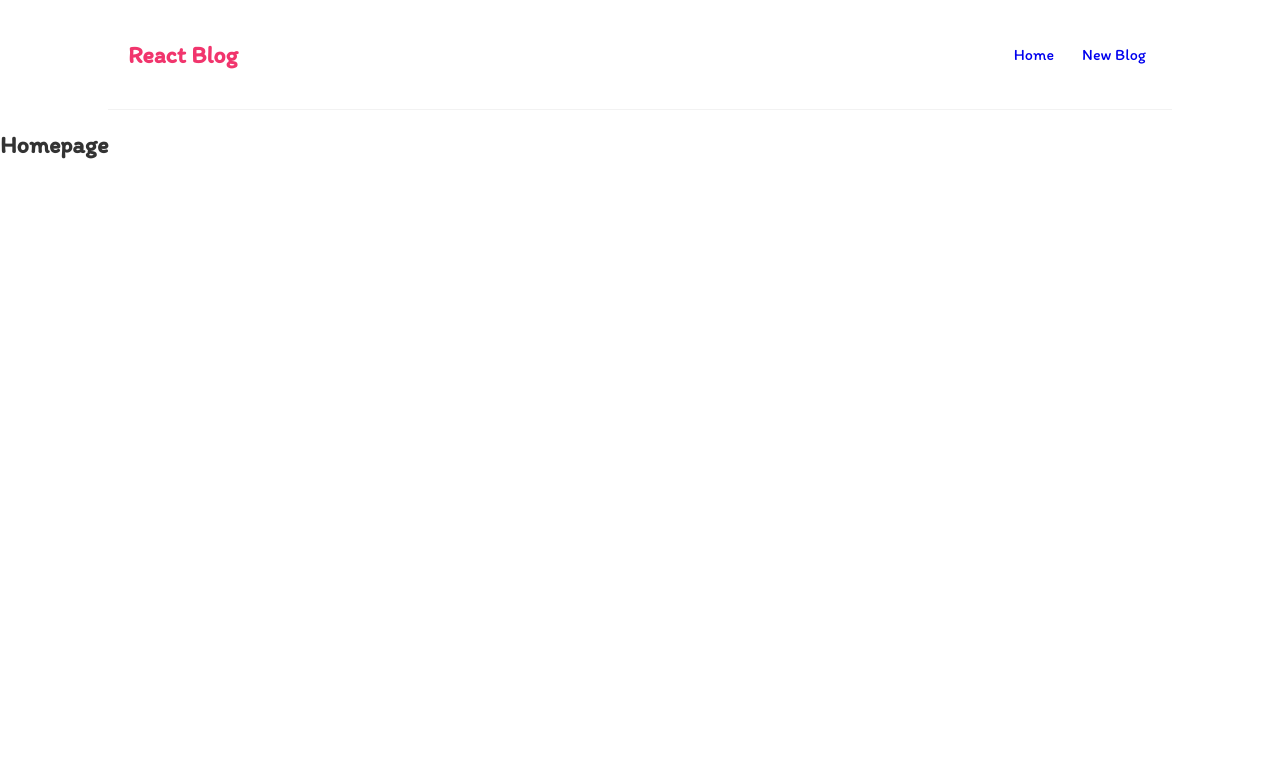
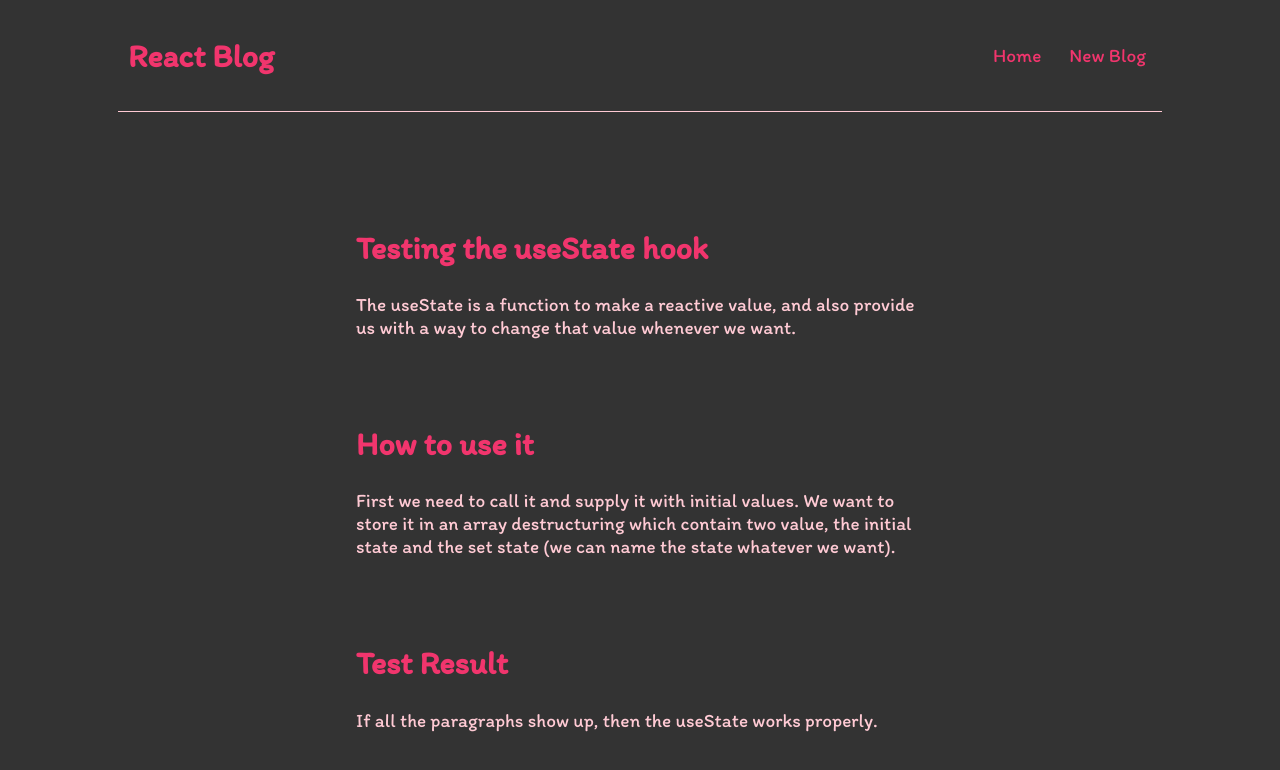
Before and after one commit to Cosmochil/react-blog, a React (Create React App) app: page /blog in a window 1280 px wide. Shown: the top 770 px of the page. Built offline with nearby package versions, Linux system fonts and the light colour scheme.

Commit message:
Add files via upload

```diff
--- a/src/components/Body.jsx
+++ b/src/components/Body.jsx
@@ -1,15 +1,51 @@
-import React from 'react'
+import { React, useState } from "react";
 import styled from "styled-components";
 
 function Body() {
-    const Body = styled.div`
+  const [blogs, setBlogs] = useState([
+    {
+      title: "Testing the useState hook",
+      body: "The useState is a function to make a reactive value, and also provide us with a way to change that value whenever we want.",
+      id: 1,
+    },
+    {
+      title: "How to use it",
+      body: "First we need to call it and supply it with initial values. We want to store it in an array destructuring which contain two value, the initial state and the set state (we can name the state whatever we want).",
+      id: 2,
+    },
+    {
+      title: "Test Result",
+      body: "If all the paragraphs show up, then the useState works properly.",
+      id: 3,
+    },
+  ]);
+  const Body = styled.div``;
+  const ContentContainer = styled.div`
+    padding: 10px 16px;
+    margin: 20px 0;
+    &: hover {
+      box-shadow: 1px 3px 9px rgba(255, 229, 217, 0.1);
+    }
+  `;
+  const ContentHeader = styled.h2`
+    font-size: 2rem;
+    color: #f1356d;
+  `;
 
-    `;
-    return (
-      <Body>
-        <h2>Homepage</h2>
-      </Body>
-    );
+  const Content = styled.p`
+    font-size: 1.2rem;
+  `;
+
+  return (
+    <Body>
+      {blogs.map((blog) => (
+        <ContentContainer key={blog.id}>
+          <ContentHeader>{blog.title}</ContentHeader>
+          <Content>{blog.body}</Content>
+        </ContentContainer>
+      ))}
+    </Body>
+  );
 }
 
-export default Body
+export default Body;
--- a/src/components/Navbar.jsx
+++ b/src/components/Navbar.jsx
@@ -1,17 +1,18 @@
-import React from 'react'
-import styled from 'styled-components'
+import React from "react";
+import styled from "styled-components";
 
 function Navbar() {
   const Navbar = styled.nav`
-        padding: 20px;
+    padding: 10px;
     display: flex;
     align-items: center;
     max-width: 80vw;
     margin: 0 auto;
-        border-bottom: 1px solid #f2f2f2;
+    border-bottom: 1px solid #ffcad4;
   `;
   const NavHeader = styled.h1`
     color: #f1356d;
+    font-size: 2em;
   `;
   const NavLinkContainer = styled.div`
     margin-left: auto;
@@ -19,9 +20,11 @@ function Navbar() {
   const NavLinks = styled.a`
     margin-left: 16px;
     text-decoration: none;
+    font-size: 1.2rem;
     padding: 6px;
+    color: #f1356d;
     &: hover {
-        color: #f1356d;
+      color: #ffcad4;
     }
   `;
 
@@ -38,4 +41,4 @@ function Navbar() {
   );
 }
 
-export default Navbar
+export default Navbar;
--- a/src/index.css
+++ b/src/index.css
@@ -8,5 +8,6 @@ body {
   font-family: 'ItimReg';
   -webkit-font-smoothing: antialiased;
   -moz-osx-font-smoothing: grayscale;
-  color: #333;
+  background: #333;
+  color: #ffcad4;
 }
--- a/src/pages/Blog.jsx
+++ b/src/pages/Blog.jsx
@@ -1,16 +1,22 @@
 import React from 'react'
 import Navbar from '../components/Navbar'
 import Body from '../components/Body'
+import styled from 'styled-components'
 
 function Blog() {
+    const Content = styled.div`
+        max-width: 600px;
+        margin: 40px auto;
+        padding: 20px;
+    `;
     return (
-        <div className="Blog">
-            <Navbar />
-            <div className="content">
-                <Body />
-            </div>
-        </div>
-    )
+      <div className="Blog">
+        <Navbar />
+        <Content className="content">
+          <Body />
+        </Content>
+      </div>
+    );
 }
 
 export default Blog
```
Lines whose indentation alone changed are shown as unchanged.
